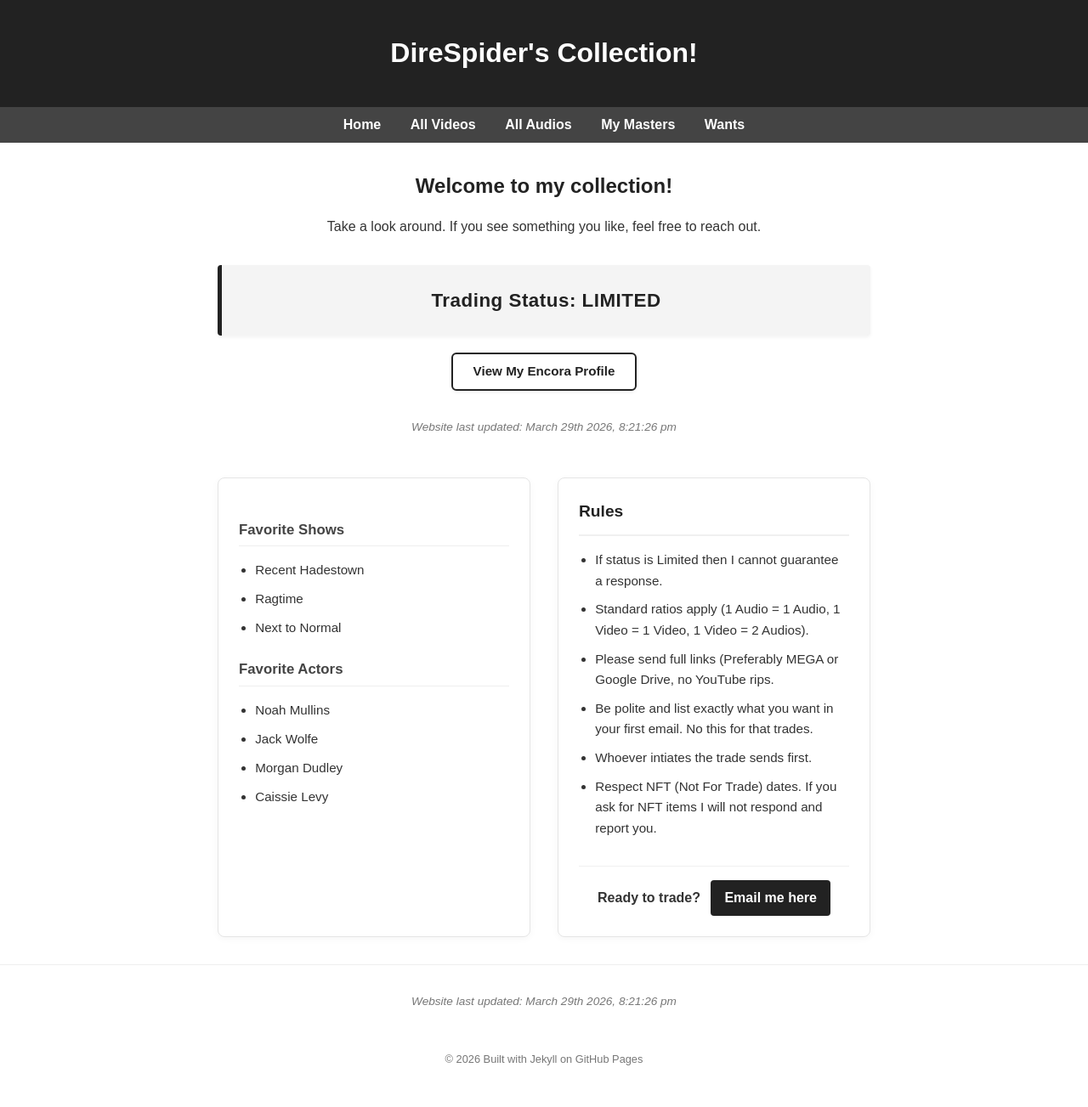
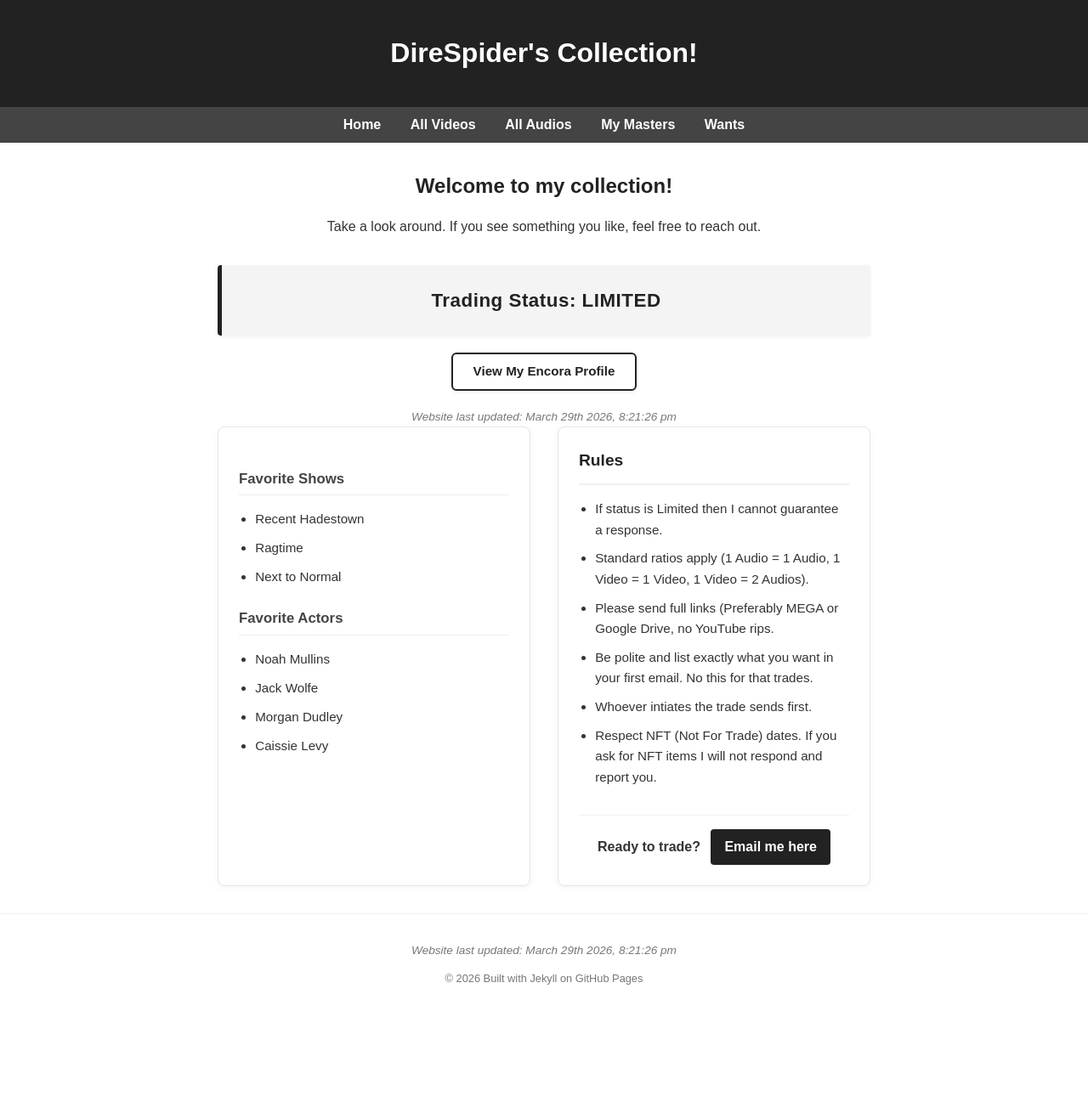
Before and after one commit to DireSpider/direspider.github.io, a Jekyll site: the page built from index.html, in a window 1280 px wide. Shown: the whole page at 85% size. Built offline with Jekyll 4.4.1, drawn with Linux system fonts in a browser that asks for light colours; after the commit the page ends 1207 px from its top, so only the background shows below that.

Commit message:
Adjust margin-bottom for last-updated and encora-container
Reduced margin-bottom for last-updated and encora-container classes.

```diff
--- a/css/style.css
+++ b/css/style.css
@@ -159,7 +159,6 @@ body { font-family: sans-serif; line-height: 1.6; margin: 0; color: #333; }
     text-align: center;
     font-size: 0.85rem;
     color: #777;
-    margin-bottom: 3rem;
     font-style: italic;
 }
 
@@ -240,7 +239,7 @@ body { font-family: sans-serif; line-height: 1.6; margin: 0; color: #333; }
 .encora-container {
     margin-top: 1.25rem;
         text-align: center;
-        margin-bottom: 2rem;
+        margin-bottom: 1.25rem;
 }
 
 .encora-button {
```
